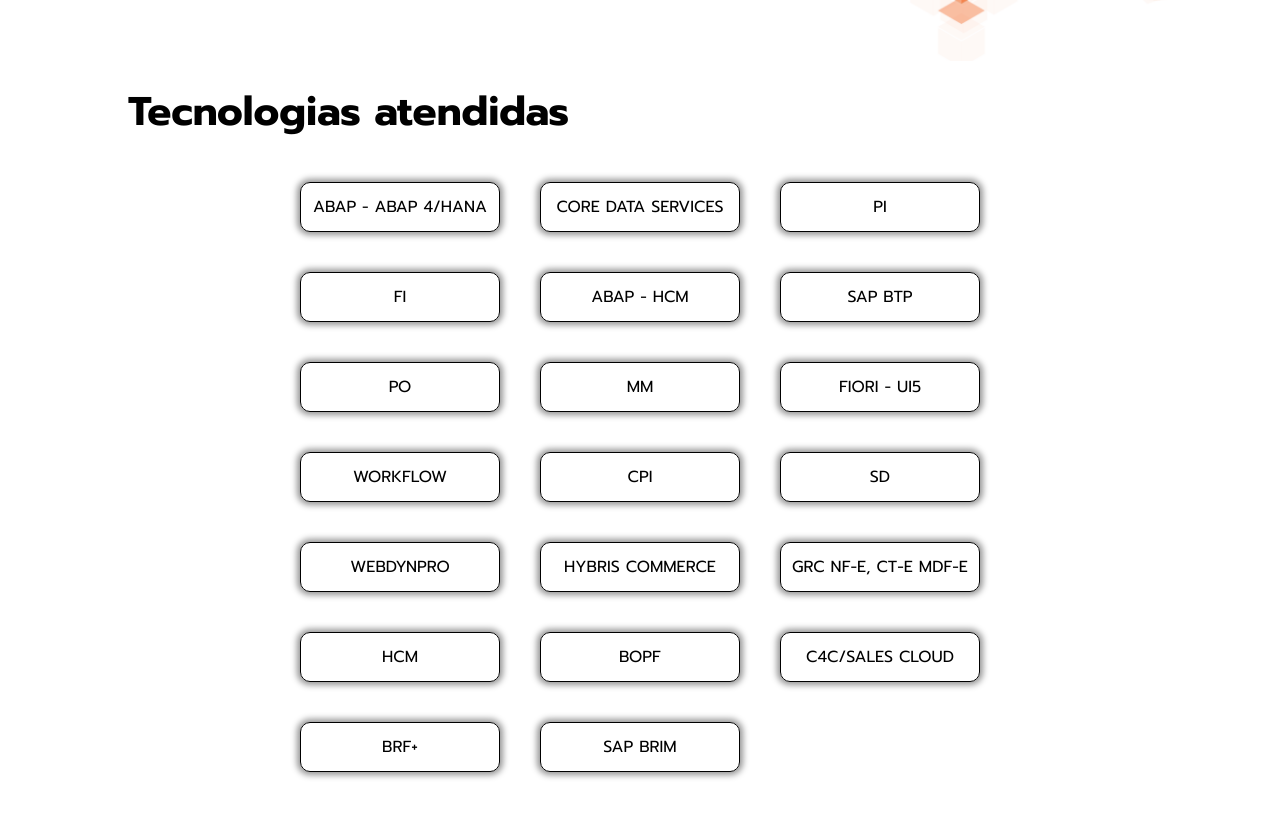
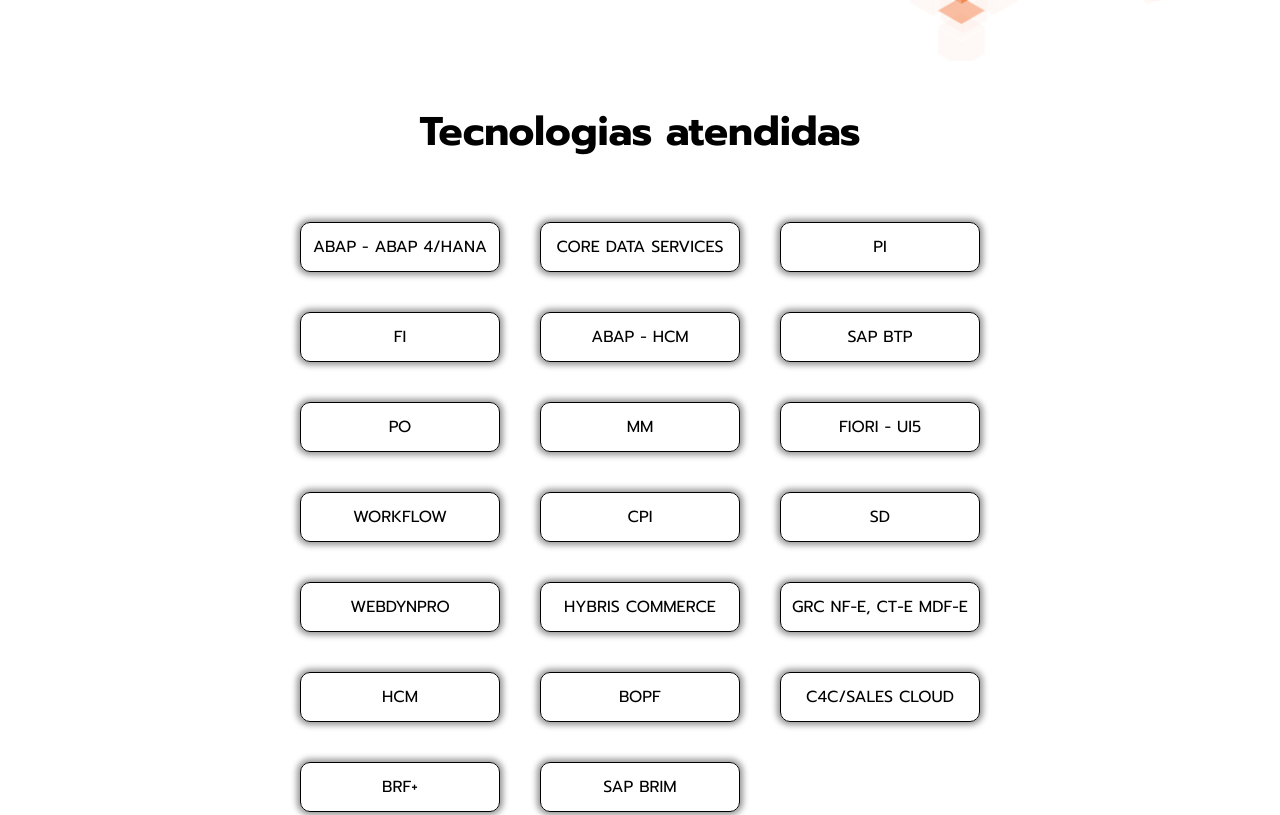
Before and after one commit to AllexAllan/Prestativ, a plain HTML site: page index.html in a window 1280 px wide. Shown: the part 1613-2428 px from the top of the page. Drawn offline with Linux system fonts and the light colour scheme.

Commit message:
Update style.css

```diff
--- a/SRC/CSS/style.css
+++ b/SRC/CSS/style.css
@@ -182,30 +182,29 @@
 /* BENEFITS */
 .technology {
     grid-area: technology;
+    display:flex;
+    flex-direction: column;
+    justify-content: space-between;
+    align-items: center;
+    padding: 20px;
 }
 
 .technology h3 {
+    text-align: center;
     font-weight: 700;
     font-size: 4rem;
     padding: 20px 10%;
 }
-
-.technology .container {
-    display: flex;
-    justify-content: space-around;
-    align-items: center;
-    margin: 0 20%;
-}
-
 .technology ul {
     display: grid;
     grid-template-columns: repeat(5, 1fr);
     grid-template-rows: repeat(4, 1fr);
+    margin: 20px;
 }
 
 .technology ul li a {
     display: flex;
-    justify-content: center;
+    justify-content: space-evenly;
     align-items: center;
     width: 200px;
     height: 50px;
```
